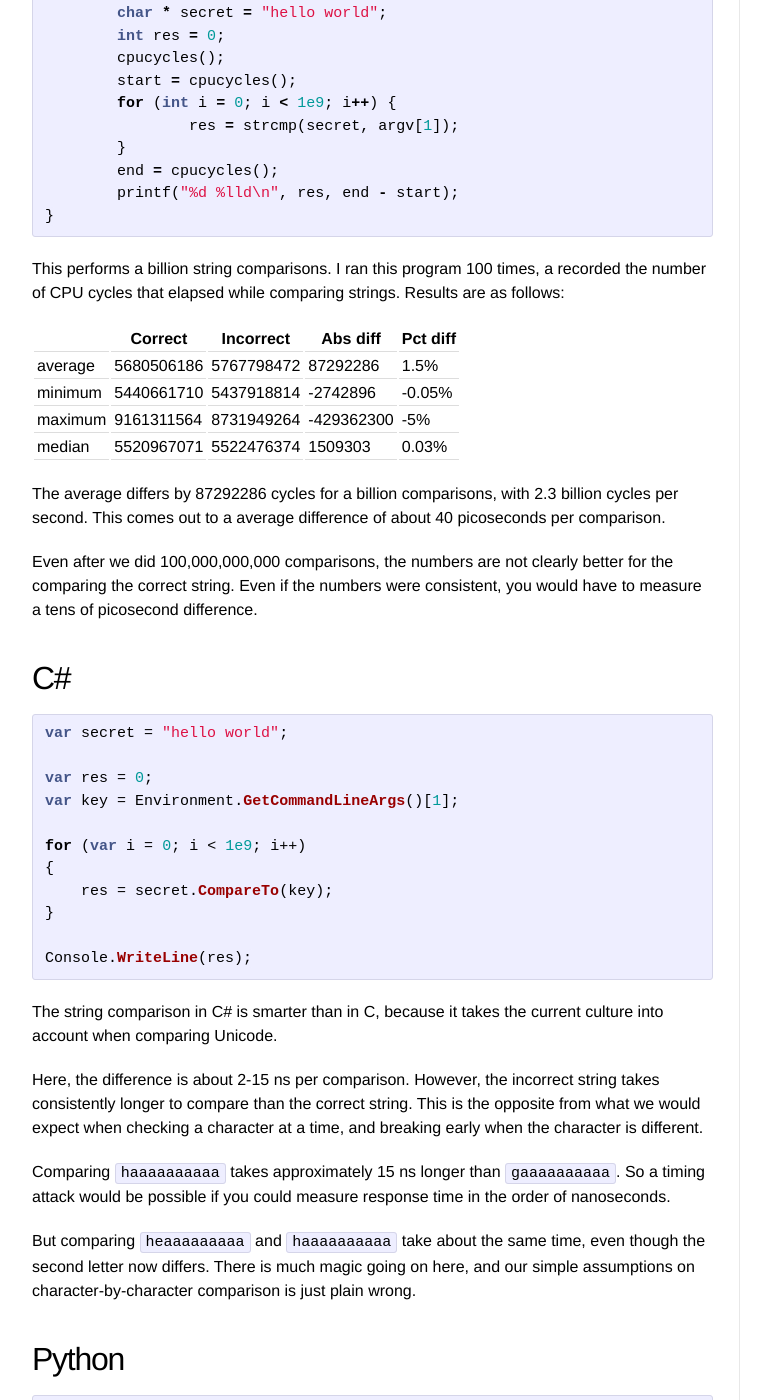
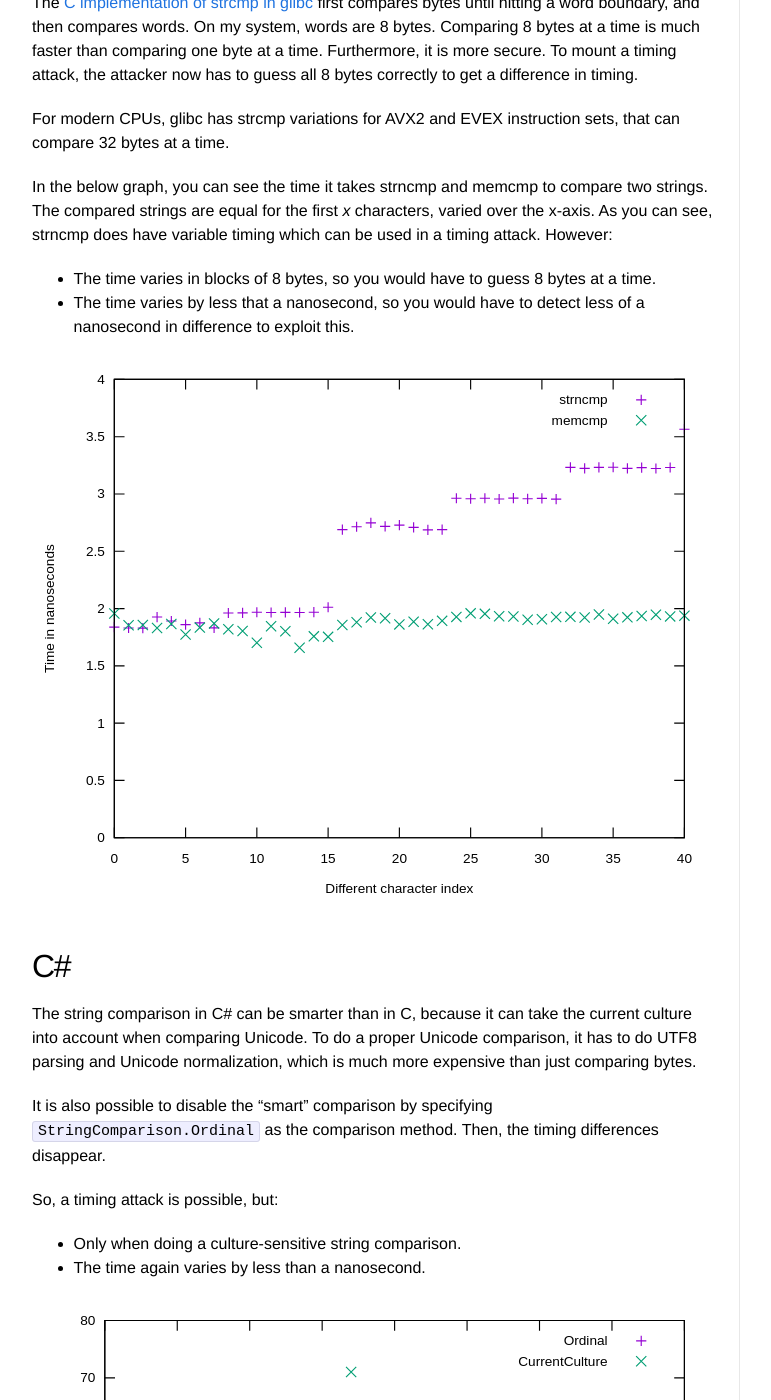
Before and after one commit to Sjord/Sjord.github.io, a Jekyll site: the page built from _posts/2023-01-09-string-comparison-timing-attacks.md, in a window 1280 px wide and 1400 px high, scrolled down 653 px. Shown: the whole window, without its empty margins (108-879 px from the left). Built offline with Jekyll 4.4.1, drawn with Linux system fonts in a browser that asks for light colours; some of the changed text lies outside the part shown.

Commit message:
Write some more about timing attacks

````diff
--- a/_posts/2023-01-09-string-comparison-timing-attacks.md
+++ b/_posts/2023-01-09-string-comparison-timing-attacks.md
@@ -7,88 +7,51 @@ date: 2023-03-15
 
 <!-- Photo source: https://commons.wikimedia.org/wiki/File:Lier_Zimmertoren_klok.JPG -->
 
+## Introduction
+
 When an application compares two strings, this can take longer if the strings are more similar. The theory is that the strings are compared character by character. If the first character is different, the application can stop comparing immediately. If the first character is the same, subsequent characters are compared, and this takes longer. When comparing against a secret value, the time the comparison takes may give information on the content of the secret value.
 
+However, this naively assumes that the comparison function compares one byte at a time, and bails out at the first difference. This is not always the case. Even if it is the case, it is not always detectable.
 
+## Glibc strcmp
 
-## C
+The [C implementation of strcmp in glibc](https://codebrowser.dev/glibc/glibc/string/strcmp.c.html) first compares bytes until hitting a word boundary, and then compares words. On my system, words are 8 bytes. Comparing 8 bytes at a time is much faster than comparing one byte at a time. Furthermore, it is more secure. To mount a timing attack, the attacker now has to guess all 8 bytes correctly to get a difference in timing.
 
-```c
-#include "cpucycles.h"
-#include <stdio.h>
-#include <string.h>
+For modern CPUs, glibc has strcmp variations for AVX2 and EVEX instruction sets, that can compare 32 bytes at a time.
 
-int main(int argc, char ** argv) {
-	long long start = 0;
-	long long end = 0;
-	char * secret = "hello world";
-	int res = 0;
-	cpucycles();
-	start = cpucycles();
-	for (int i = 0; i < 1e9; i++) {
-		res = strcmp(secret, argv[1]);
-	}
-	end = cpucycles();
-	printf("%d %lld\n", res, end - start);
-}
-```
+In the below graph, you can see the time it takes strncmp and memcmp to compare two strings. The compared strings are equal for the first *x* characters, varied over the x-axis. As you can see, strncmp does have variable timing which can be used in a timing attack. However:
 
-This performs a billion string comparisons. I ran this program 100 times, a recorded the number of CPU cycles that elapsed while comparing strings. Results are as follows:
+* The time varies in blocks of 8 bytes, so you would have to guess 8 bytes at a time.
+* The time varies by less that a nanosecond, so you would have to detect less of a nanosecond in difference to exploit this.
 
-|         | Correct    | Incorrect  | Abs diff   | Pct diff |
-|---------|------------|------------|------------|----------|
-| average | 5680506186 | 5767798472 | 87292286   | 1.5%     |
-| minimum | 5440661710 | 5437918814 | -2742896   | -0.05%   |
-| maximum | 9161311564 | 8731949264 | -429362300 | -5%      |
-| median  | 5520967071 | 5522476374 | 1509303    | 0.03%    |
-
-The average differs by 87292286 cycles for a billion comparisons, with 2.3 billion cycles per second. This comes out to a average difference of about 40 picoseconds per comparison.
-
-Even after we did 100,000,000,000 comparisons, the numbers are not clearly better for the comparing the correct string. Even if the numbers were consistent, you would have to measure a tens of picosecond difference.
+<img src="/images/glibc-strncmp.svg" style="width: 100%">
 
 ## C#
 
-```c#
-var secret = "hello world";
+The string comparison in C# can be smarter than in C, because it can take the current culture into account when comparing Unicode. To do a proper Unicode comparison, it has to do UTF8 parsing and Unicode normalization, which is much more expensive than just comparing bytes.
 
-var res = 0;
-var key = Environment.GetCommandLineArgs()[1];
+It is also possible to disable the "smart" comparison by specifying `StringComparison.Ordinal` as the comparison method. Then, the timing differences disappear.
 
-for (var i = 0; i < 1e9; i++)
-{
-    res = secret.CompareTo(key);
-}
+So, a timing attack is possible, but:
 
-Console.WriteLine(res);
-```
+* Only when doing a culture-sensitive string comparison.
+* The time again varies by less than a nanosecond.
 
-The string comparison in C# is smarter than in C, because it takes the current culture into account when comparing Unicode.
-
-Here, the difference is about 2-15 ns per comparison. However, the incorrect string takes consistently longer to compare than the correct string. This is the opposite from what we would expect when checking a character at a time, and breaking early when the character is different.
-
-Comparing `haaaaaaaaaa` takes approximately 15 ns longer than `gaaaaaaaaaa`. So a timing attack would be possible if you could measure response time in the order of nanoseconds.
-
-But comparing `heaaaaaaaaa` and `haaaaaaaaaa` take about the same time, even though the second letter now differs. There is much magic going on here, and our simple assumptions on character-by-character comparison is just plain wrong.
+<img src="/images/csharp-stringcompare.svg" style="width: 100%">
 
 ## Python
 
-```python
-import sys
-import time
+I could show you the timing graph for Python, but it would look like a flat line. Strings that have a longer prefix in common do take longer to compare, but for the 40-byte string I used to test this with, that difference is too small to detect.
 
-secret = 'hello world'
+## Conclusion
 
-start_time = time.perf_counter_ns()
-for i in range(100000000):
-    res = secret == sys.argv[1]
-end_time = time.perf_counter_ns()
-
-print(res, end_time - start_time)
-```
-
-Difference is about 1 ns per comparison, per character.
+Timing attacks on string comparison are sometimes possible. However, it is not as straightforward that any use of *strcmp* or == is vulnerable. Some implementations compare multiple bytes at a time, making it impossible to guess one byte at a time. The time differences for individual characters are often below one nanosecond, making it virtually impossible to detect remotely.
 
 ## Read more
 
 * [Preventing Timing Attacks on String Comparison with a Double HMAC Strategy - Paragon Initiative Enterprises Blog](https://paragonie.com/blog/2015/11/preventing-timing-attacks-on-string-comparison-with-double-hmac-strategy)
 * [It's All About Time | ircmaxell's Blog](https://blog.ircmaxell.com/2014/11/its-all-about-time.html)
+* [Defeating memory comparison timing oracles - Red Hat Customer Portal](https://access.redhat.com/blogs/766093/posts/878863)
+* [Timing Attack on SQL Queries Through Lobste.rs Password Reset - Dhole Moments](https://soatok.blog/2021/08/20/lobste-rs-password-reset-vulnerability/)
+* [Should I use == for string comparison? (in Python)](https://stackoverflow.com/questions/67489572/should-i-use-for-string-comparison)
+* [Sjord/timing-attack-benchmarks](https://github.com/Sjord/timing-attack-benchmarks)
````
Also changed, not shown: images/csharp-stringcompare.svg (added), images/glibc-strncmp.svg (added).
